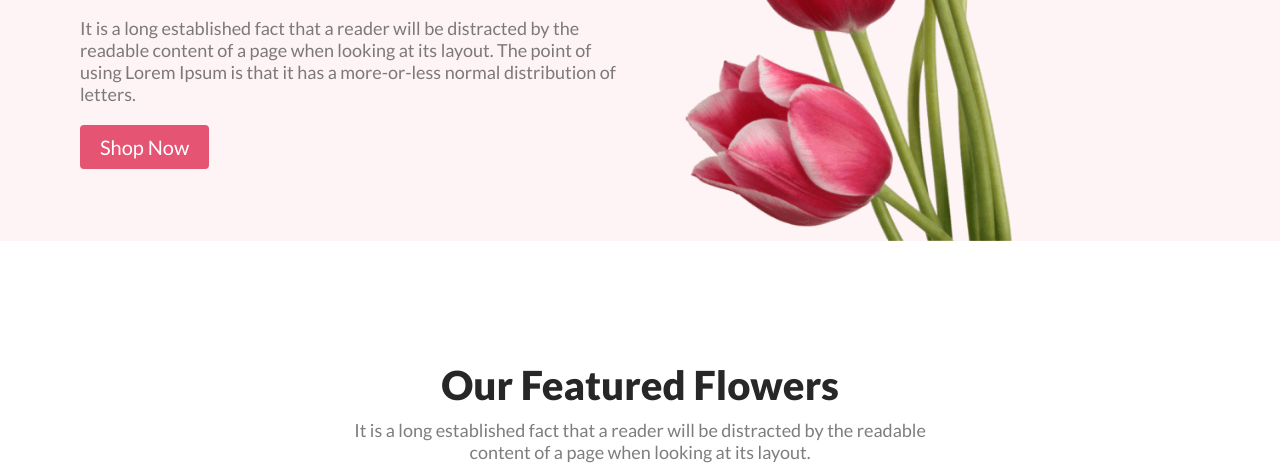
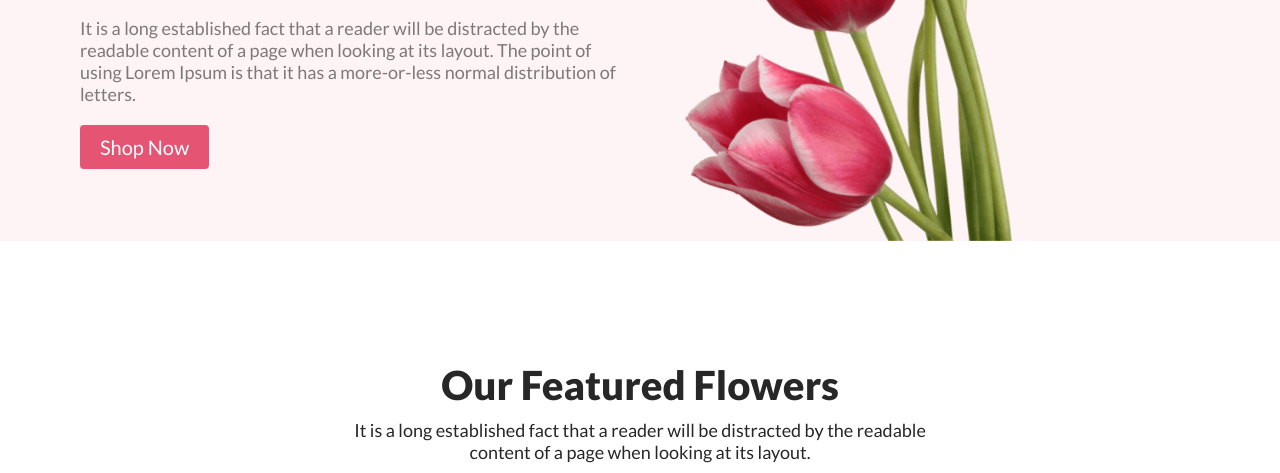
Before and after one commit to ProgrammerShawon/flower-shop-assignment-main, a plain HTML site: page index.html in a window 1280 px wide. Shown: the part 479-952 px from the top of the page. Drawn offline with Linux system fonts and the light colour scheme.

Commit message:
text color change

```diff
--- a/style.css
+++ b/style.css
@@ -63,7 +63,7 @@
 }
 .featured-flowers p {
   font-size: 18px;
-  color: rgba(39, 39, 39, 0.6);
+  color: rgba(39, 39, 39, 1);
   text-align: center;
   margin-top: 10px;
   max-width: 594px;
```
